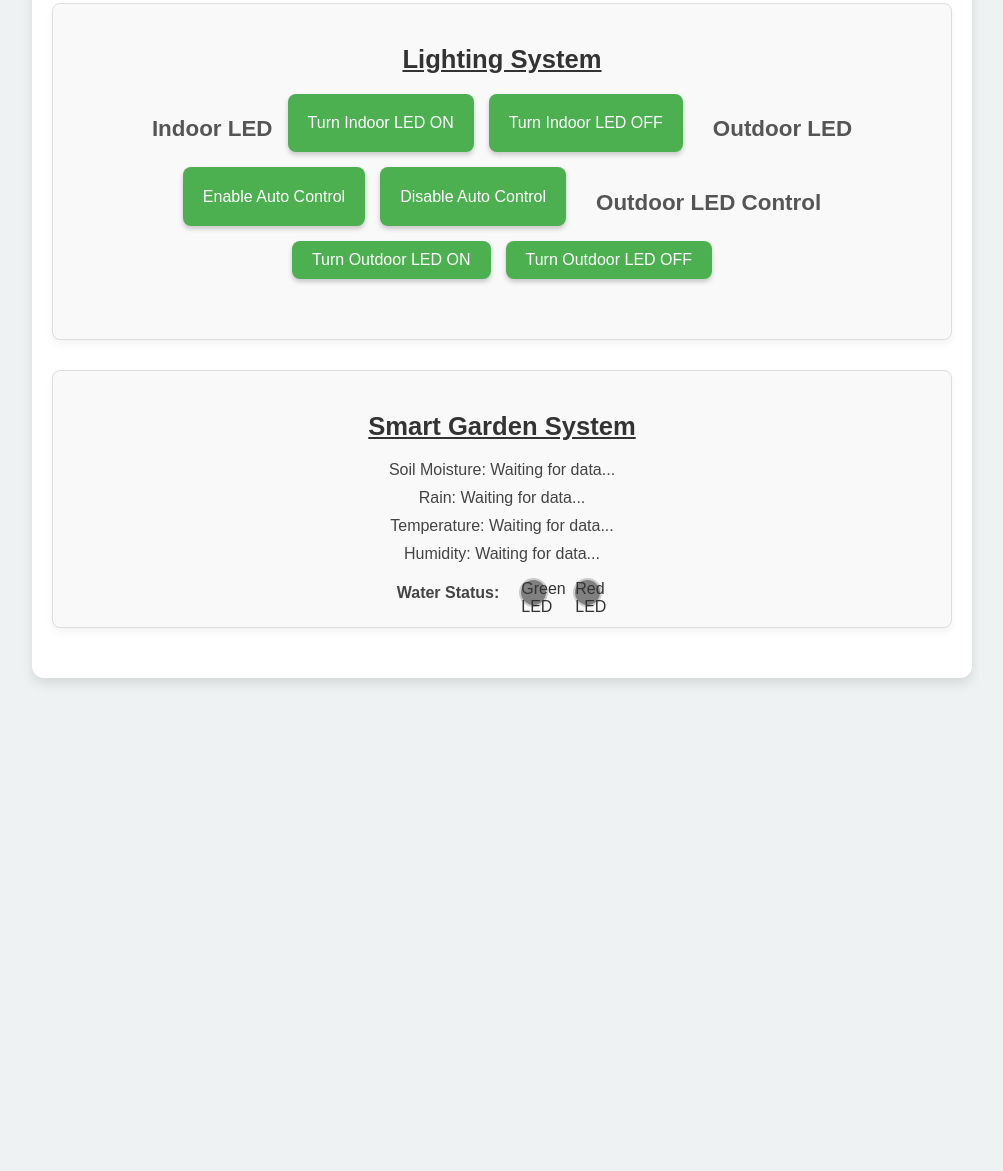
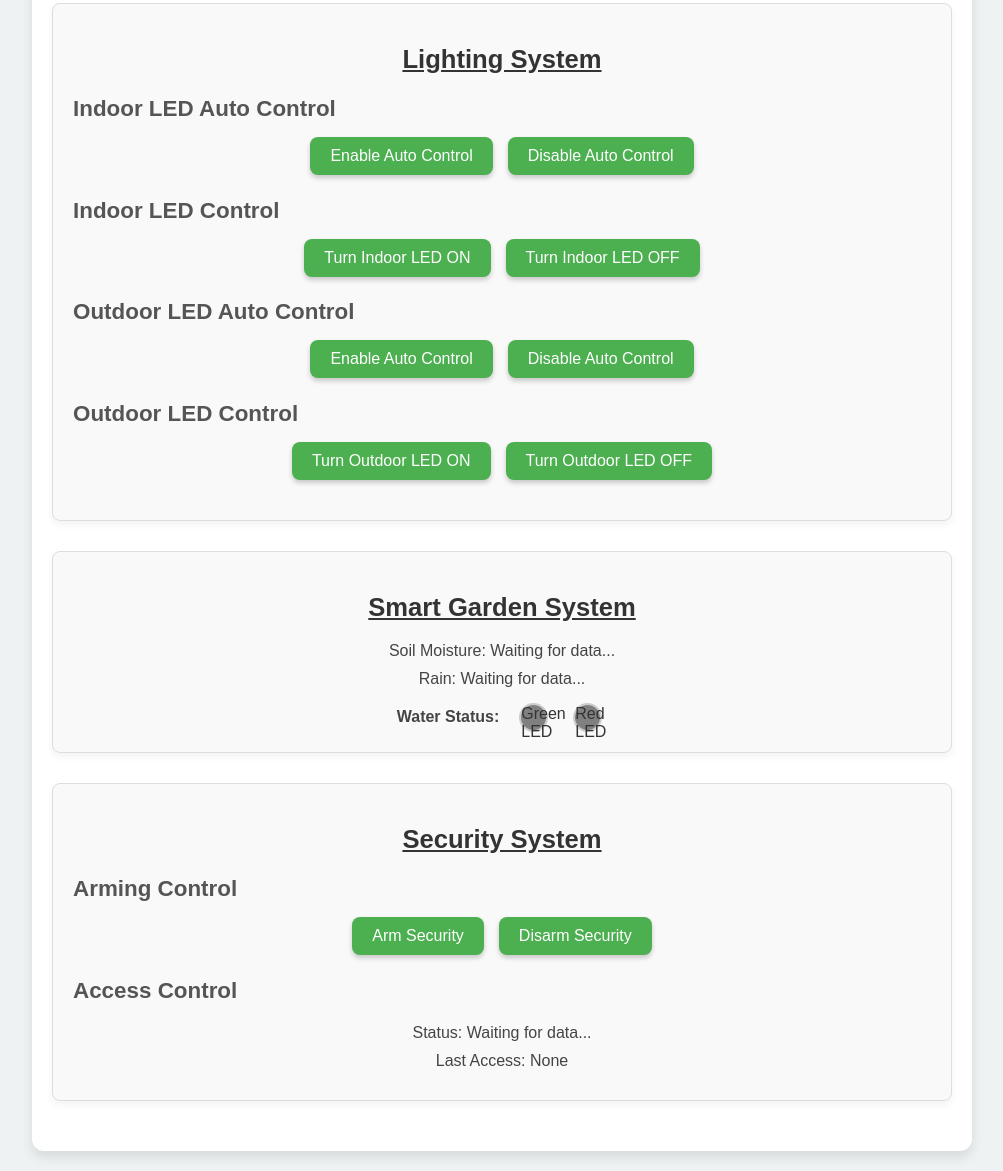
Before and after one commit to Abdulla-22/SmartHome, a plain HTML site: page Page.HTML in a window 1280 px wide. Shown: the part 139-1310 px from the top of the page, without its empty margins (138-1141 px from the left). Before the commit the page ends 837 px from the top, so only its background shows below. Drawn offline with Linux system fonts and the light colour scheme; no server answers.

Commit message:
befor seprating

```diff
--- a/Page.HTML
+++ b/Page.HTML
@@ -15,40 +15,63 @@
     <div class="container">
         <h1>Smart Home Control Panel</h1>
 
-        <!-- Self-Controlled Lighting -->
+        <!-- Lighting System -->
         <div class="section">
             <h2>Lighting System</h2>
+            <!-- Indoor LED Auto Control -->
+            <h3>Indoor LED Auto Control</h3>
             <div class="controls">
-                <h3>Indoor LED</h3>
+                <button id="indoor-light-auto">Enable Auto Control</button>
+                <button id="indoor-light-manual">Disable Auto Control</button>
+            </div>
+            <!-- Indoor LED Control -->
+            <h3>Indoor LED Control</h3>
+            <div class="controls">
                 <button id="indoor-led-on">Turn Indoor LED ON</button>
                 <button id="indoor-led-off">Turn Indoor LED OFF</button>
-                <br>
-                <h3>Outdoor LED</h3>
+            </div>
+            <!-- Outdoor LED Auto Control -->
+            <h3>Outdoor LED Auto Control</h3>
+            <div class="controls">
                 <button id="outdoor-light-auto">Enable Auto Control</button>
                 <button id="outdoor-light-manual">Disable Auto Control</button>
-                <br>
-                <!-- Outdoor LED Control -->
-                <h3>Outdoor LED Control</h3>
-                <div class="controls">
-                    <button id="outdoor-led-on">Turn Outdoor LED ON</button>
-                    <button id="outdoor-led-off">Turn Outdoor LED OFF</button>
-                </div>
+            </div>
+            <!-- Outdoor LED Control -->
+            <h3>Outdoor LED Control</h3>
+            <div class="controls">
+                <button id="outdoor-led-on">Turn Outdoor LED ON</button>
+                <button id="outdoor-led-off">Turn Outdoor LED OFF</button>
             </div>
         </div>
 
-        <!-- Smart Garden System -->
+        <!-- Garden System -->
         <div class="section">
             <h2>Smart Garden System</h2>
             <div class="sensor-display">
                 <p id="garden-soil-moisture">Soil Moisture: Waiting for data...</p>
                 <p id="garden-rain-sensor">Rain: Waiting for data...</p>
-                <p id="garden-temperature">Temperature: Waiting for data...</p>
-                <p id="garden-humidity">Humidity: Waiting for data...</p>
             </div>
             <div class="led-indicators">
                 <p>Water Status:</p>
                 <span id="green-led" class="led-off">Green LED</span>
                 <span id="red-led" class="led-off">Red LED</span>
+            </div>
+        </div>
+
+        <!-- Security System -->
+        <div class="section">
+            <h2>Security System</h2>
+            <!-- Arming and Disarming -->
+            <h3>Arming Control</h3>
+            <div class="controls">
+                <button id="arm-security">Arm Security</button>
+                <button id="disarm-security">Disarm Security</button>
+            </div>
+            <!-- Access Control -->
+            <h3>Access Control</h3>
+            <div class="sensor-display">
+                <p id="security-status">Status: Waiting for data...</p>
+                <p id="last-access">Last Access: None</p>
             </div>
         </div>
     </div>
--- a/app.js
+++ b/app.js
@@ -17,6 +17,9 @@ const app = initializeApp(firebaseConfig);
 const database = getDatabase(app);
 
 // Firebase Paths
+const securityArmedRef = ref(database, "/SecuritySystem/Armed");
+const lastAccessRef = ref(database, "/SecuritySystem/LastAccess");
+const indoorLightAutoRef = ref(database, "/LightingSystem/Indoor/Auto");
 const indoorLedRef = ref(database, "/LightingSystem/Indoor/State");
 const outdoorLightAutoRef = ref(database, "/LightingSystem/Outdoor/Auto");
 const outdoorLedRef = ref(database, "/LightingSystem/Outdoor/State");
@@ -31,8 +34,14 @@ const indoorLedOnButton = document.getElementById("indoor-led-on");
 const indoorLedOffButton = document.getElementById("indoor-led-off");
 const outdoorLightAutoButton = document.getElementById("outdoor-light-auto");
 const outdoorLightManualButton = document.getElementById("outdoor-light-manual");
+const indoorLightAutoButton = document.getElementById("indoor-light-auto");
+const indoorLightManualButton = document.getElementById("indoor-light-manual");
 const outdoorLedOnButton = document.getElementById("outdoor-led-on");
 const outdoorLedOffButton = document.getElementById("outdoor-led-off");
+const armSecurityButton = document.getElementById("arm-security");
+const disarmSecurityButton = document.getElementById("disarm-security");
+const securityStatusElement = document.getElementById("security-status");
+const lastAccessElement = document.getElementById("last-access");
 
 // Garden System
 const gardenSoilElement = document.getElementById("garden-soil-moisture");
@@ -61,15 +70,21 @@ indoorLedOnButton.addEventListener("click", () => set(indoorLedRef, 1));
 indoorLedOffButton.addEventListener("click", () => set(indoorLedRef, 0));
 outdoorLightAutoButton.addEventListener("click", () => set(outdoorLightAutoRef, true));
 outdoorLightManualButton.addEventListener("click", () => set(outdoorLightAutoRef, false));
+indoorLightAutoButton.addEventListener("click", () => set(indoorLightAutoRef, true));
+indoorLightManualButton.addEventListener("click", () => set(indoorLightAutoRef, false));
 outdoorLedOnButton.addEventListener("click", () => set(outdoorLedRef, 1));
 outdoorLedOffButton.addEventListener("click", () => set(outdoorLedRef, 0));
+
+// Arm and Disarm Buttons
+armSecurityButton.addEventListener("click", () => set(securityArmedRef, true));
+disarmSecurityButton.addEventListener("click", () => set(securityArmedRef, false));
 
 // Garden System Sensors
 updateUI(gardenSoilRef, gardenSoilElement, "Soil Moisture");
 updateUI(gardenRainRef, gardenRainElement, "Rain", (data) => (data ? "Yes" : "No"));
 updateUI(gardenTempRef, gardenTempElement, "Temperature");
 updateUI(gardenHumidityRef, gardenHumidityElement, "Humidity");
-updateUI(outdoorLedRef, gardenRainElement, "Outdoor LED", (data) => (data === 1 ? "ON" : "OFF"));
+// updateUI(outdoorLedRef, gardenRainElement, "Outdoor LED", (data) => (data === 1 ? "ON" : "OFF"));
 
 // Update LEDs for garden system
 onValue(gardenSoilRef, (snapshot) => {
@@ -82,3 +97,14 @@ onValue(gardenSoilRef, (snapshot) => {
         toggleLed(redLedElement, redState, "red");
     }
 });
+
+// Update UI with real-time data
+onValue(securityArmedRef, (snapshot) => {
+    const isArmed = snapshot.val();
+    securityStatusElement.textContent = `Status: ${isArmed ? "Armed" : "Disarmed"}`;
+});
+
+onValue(lastAccessRef, (snapshot) => {
+    const lastAccess = snapshot.val();
+    lastAccessElement.textContent = `Last Access: ${lastAccess || "None"}`;
+});
--- a/styles.css
+++ b/styles.css
@@ -150,3 +150,14 @@ button:disabled {
         width: 100%;
     }
 }
+/* Additions for Security System */
+.section .controls {
+    margin-top: 15px;
+}
+
+.sensor-display p {
+    margin: 10px 0;
+    color: #444;
+    font-size: 1rem;
+    text-align: center;
+}
```
Also changed, not shown: 2 other files.
